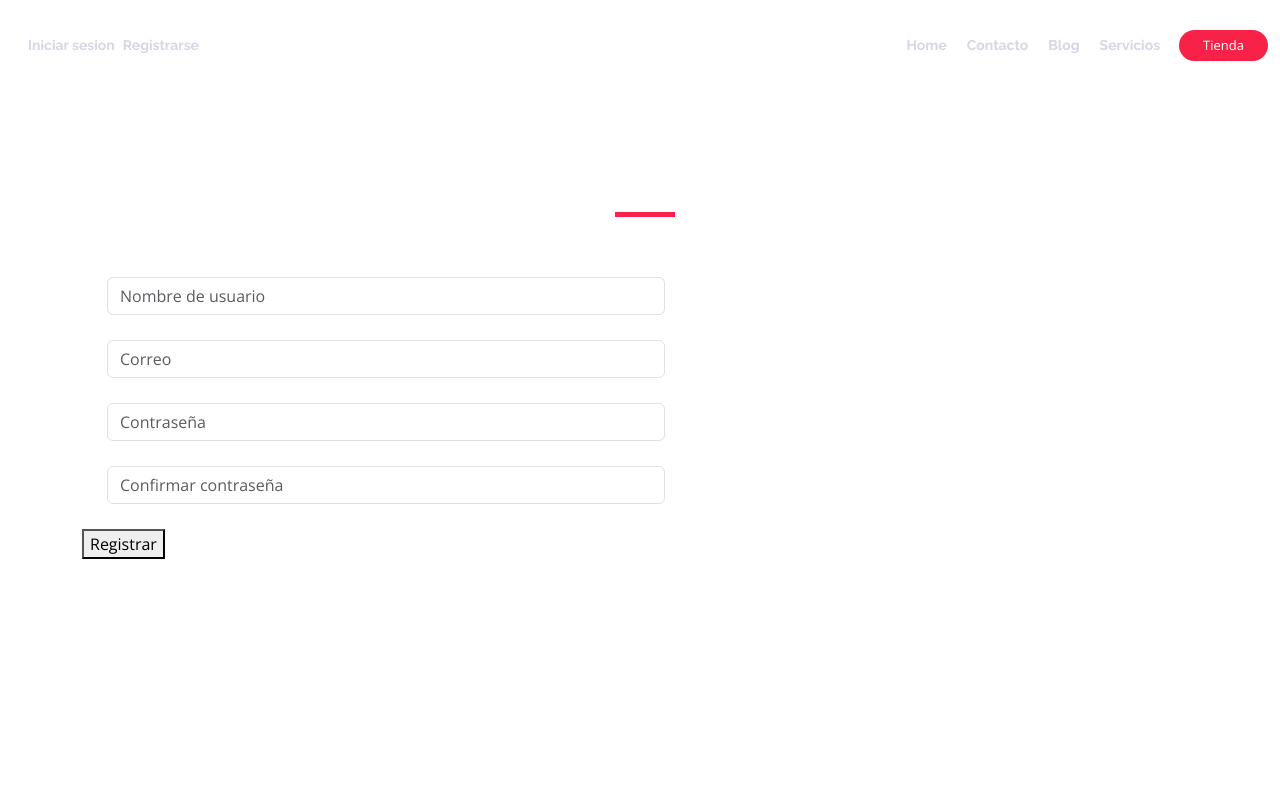
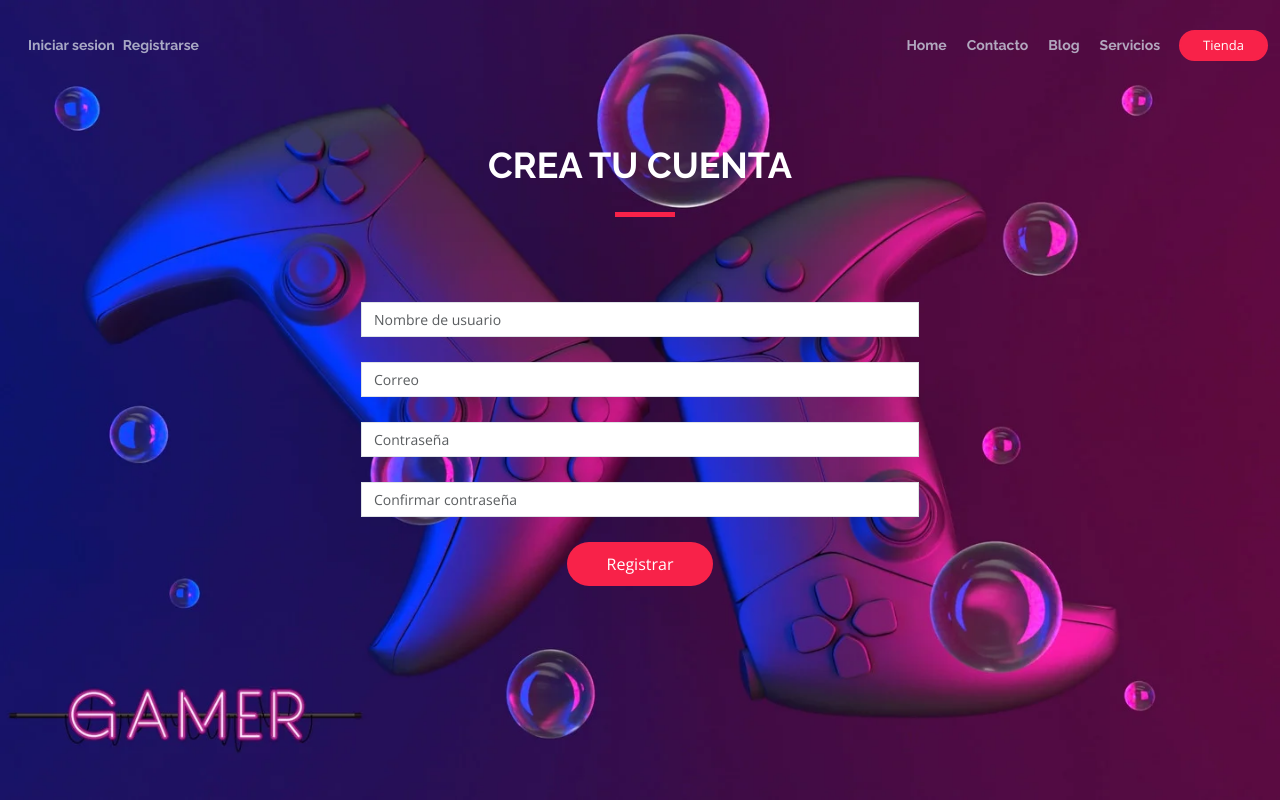
Before and after one commit to zlcosio21/moral-games, a Django app: page /autenticacion/ in a window 1280 px wide. Run offline with Django 4.2, Linux system fonts and the light colour scheme; some libraries are stand-ins or nearby versions.

Commit message:
Estilo a la plantilla de registro de usuario

```diff
--- a/MoralGamesApp/static/assets/css/style.css
+++ b/MoralGamesApp/static/assets/css/style.css
@@ -881,3 +881,62 @@ h6 {
   font-style: italic;
   font-size: 15px;
 }
+
+/*--------------------------------------------------------------
+# register
+--------------------------------------------------------------*/
+
+#register {
+  width: 100%;
+  height: 100vh;
+  background: url(../img/fondo_register.jpg) top center;
+  background-size: cover;
+  overflow: hidden;
+  position: relative;
+  display: flex;
+}
+
+#register .php-email-form {
+  display: flex;
+  flex-direction: column;
+  align-items: center;
+  justify-content: center;
+  text-align: center;
+  height: 100%;
+}
+
+
+#register .php-email-form input,
+#register .php-email-form textarea {
+  border-radius: 0;
+  box-shadow: none;
+  font-size: 14px;
+}
+
+#register p {
+  color: white;
+}
+
+#register .php-email-form button[type=submit] {
+  background: #f82249;
+  border: 0;
+  padding: 10px 40px;
+  color: #fff;
+  transition: 0.4s;
+  border-radius: 50px;
+  cursor: pointer;
+}
+
+#register .php-email-form button[type=submit]:hover {
+  background: #e0072f;
+}
+
+@keyframes animate-loading {
+  0% {
+    transform: rotate(0deg);
+  }
+
+  100% {
+    transform: rotate(360deg);
+  }
+}
```
Also changed, not shown: MoralGamesApp/static/assets/img/fondo_register.jpg (added).
